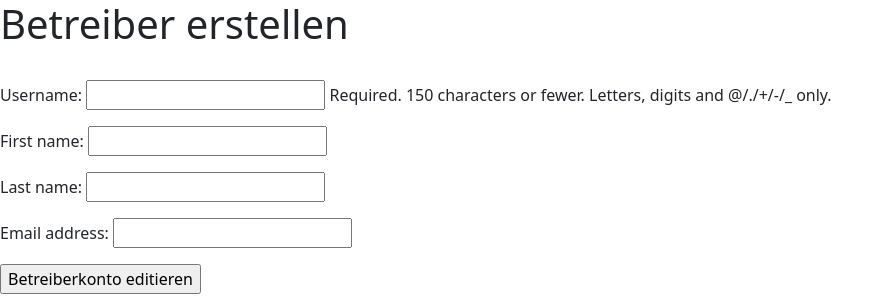
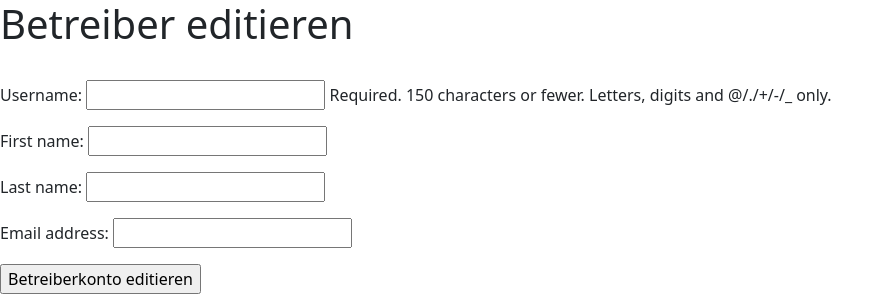
Before and after one commit to Mottschi/bilderbuch, a Django app: template administrator/templates/administrator/editbetreiber.html in a window 1280 px wide. Shown: the top 300 px of the page, without its empty margins (0-894 px from the left). Run offline with Django 3.2, Linux system fonts and the light colour scheme; the template is opened without the code that fills it: values that come from a table or form of the project are taken from there, others are empty.

Commit message:
edit template fix

```diff
--- a/administrator/templates/administrator/editbetreiber.html
+++ b/administrator/templates/administrator/editbetreiber.html
@@ -6,7 +6,7 @@
 
 
 {% block content %}
-    <h1>Betreiber erstellen</h1>
+    <h1>Betreiber editieren</h1>
     <br>
     <form method='POST'>
         {% csrf_token %}
```
